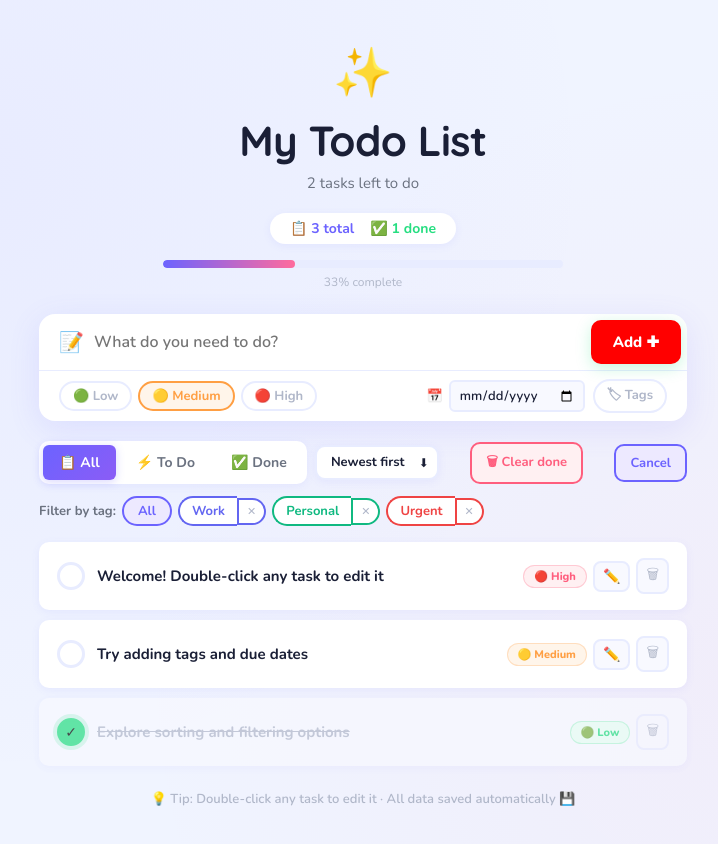
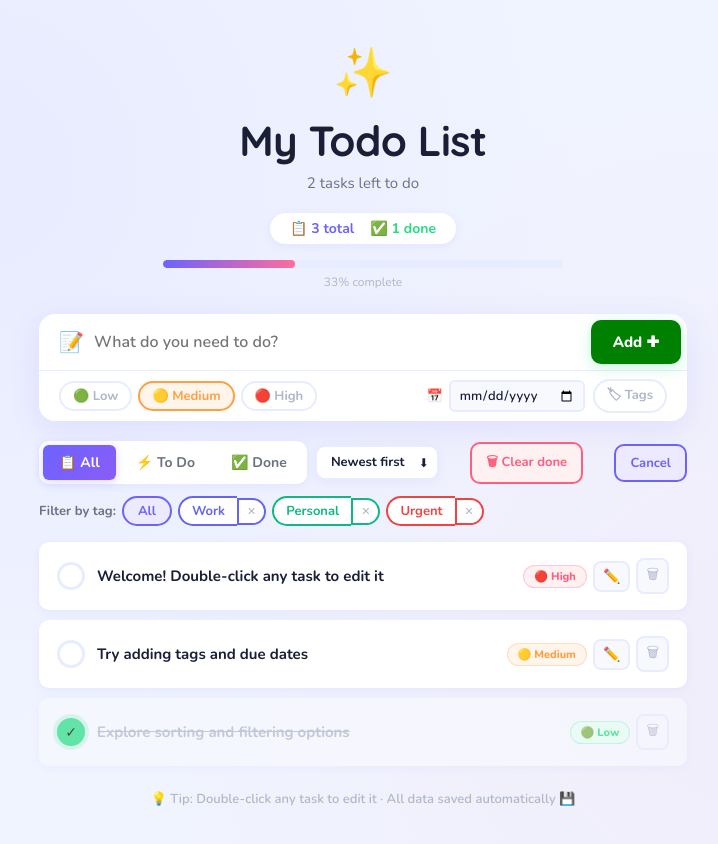
Before and after one commit to Gouthamipoojary/To-Do, a React (Vite) app: page / in a window 1280 px wide. Shown: the top 844 px of the page, without its empty margins (277-995 px from the left). Built offline with nearby package versions, Linux system fonts and the light colour scheme.

Commit message:
feat: update src/components/AddTodo.tsx for "change the color of Add button to Green in To-Do repo"

```diff
--- a/src/components/AddTodo.tsx
+++ b/src/components/AddTodo.tsx
@@ -1,3 +1,4 @@
+
 import { useState, useRef } from "react";
 import type { Priority, Tag, Todo } from "@/types";
 
@@ -71,7 +72,7 @@ export function AddTodo({ tags, onAdd, onAddTag }: AddTodoProps) {
         <button
           onClick={handleSubmit}
           style={{
-            background: "red", // Changed button color to red
+            background: "green", // Changed button color to green
             border: "none",
             borderRadius: "var(--radius-sm)",
             color: "#fff",
@@ -140,7 +141,7 @@ export function AddTodo({ tags, onAdd, onAddTag }: AddTodoProps) {
               background: showExtras ? "var(--primary-light)" : "transparent",
               border: `2px solid ${showExtras ? "var(--primary)" : "var(--border)"}`,
               borderRadius: 99,
-              color: showExtras ? "var(--primary)" : "var(--text-3)",
+              color: showExtras ? "var(--primary)" : "var(--text-3",
               fontWeight: 700,
               fontSize: 13,
               padding: "4px 12px",
```
